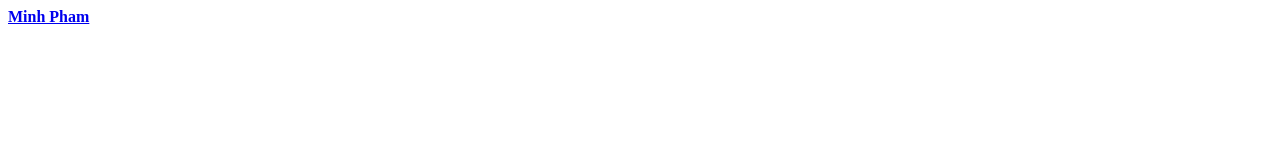
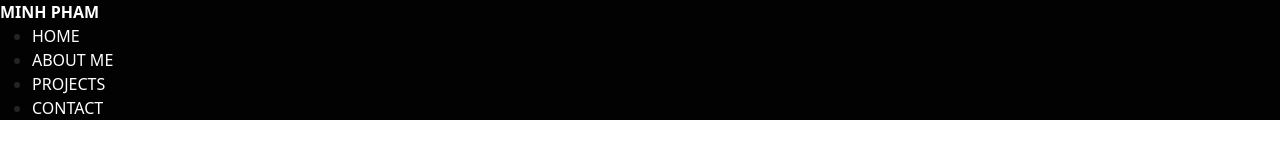
Before and after one commit to phamduyanminh/phamduyanminh.github.io, a plain HTML site: page index.html in a window 1280 px wide. Drawn offline with nearby package versions, Linux system fonts and the light colour scheme.

Commit message:
Create nav menu bar (not completed)

```diff
--- a/css/style.css
+++ b/css/style.css
@@ -3,3 +3,14 @@ body{
     padding: 0;
     border: 0;
 }
+
+#header{
+    text-transform: uppercase;
+    text-decoration: none;
+    background-color: #020202;
+}
+
+#header_name, .header_nav_tags{
+    text-decoration: none;
+    color: #FFFFFF;
+}
--- a/index.html
+++ b/index.html
@@ -7,14 +7,38 @@
     <meta name="viewport" content="width=device-width, initial-scale=1.0">
     <link rel="icon" type="image/png" href="./pictures/pho.png">
     <title>Bunz</title>
+
+    <!--Bootstrap 5 CSS-->
+    <link href="https://cdn.jsdelivr.net/npm/bootstrap@5.0.0-beta1/dist/css/bootstrap.min.css" rel="stylesheet" integrity="sha384-giJF6kkoqNQ00vy+HMDP7azOuL0xtbfIcaT9wjKHr8RbDVddVHyTfAAsrekwKmP1" crossorigin="anonymous">
+    <!--Bootstrap 5 Bundle with Popper-->
+    <script src="https://cdn.jsdelivr.net/npm/bootstrap@5.0.0-beta1/dist/js/bootstrap.bundle.min.js" integrity="sha384-ygbV9kiqUc6oa4msXn9868pTtWMgiQaeYH7/t7LECLbyPA2x65Kgf80OJFdroafW" crossorigin="anonymous"></script>
+
+    <!--css-->
+    <link rel="stylesheet" href="css/style.css">
 </head>
 
 <body>
     <!--Header-->
-    <header id="header_id" class="header_class">
-        <a href="https://phamduyanminh.github.io/">
+    <header id="header" class="header_class">
+        <a href="https://phamduyanminh.github.io/" id="header_name">
             <strong>Minh Pham</strong>
         </a>
+        <nav class="header_nav">
+            <ul class="header_nav_ul">
+                <li class="header_nav_li">
+                    <a class="header_nav_tags" href="#home">Home</a>
+                </li>
+                <li>
+                    <a class="header_nav_tags" href="#about_me">About Me</a>
+                </li>
+                <li>
+                    <a class="header_nav_tags" href="#projects">Projects</a>
+                </li>
+                <li>
+                    <a class="header_nav_tags" href="#contact">Contact</a>
+                </li>
+            </ul>
+        </nav>
     </header>
 
 </body>
```
